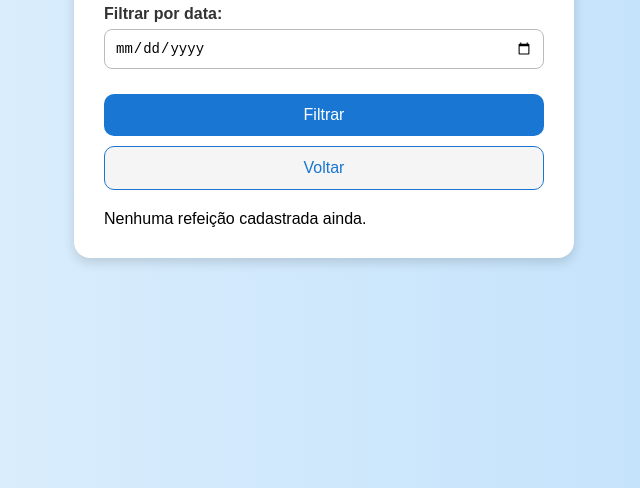
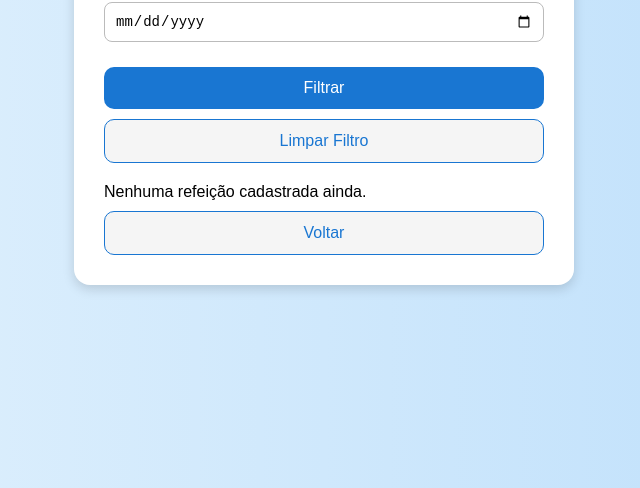
Before and after one commit to LGiugno/controle-de-comida, a plain HTML site: page refeicoespastadas.html in a window 1280 px wide. Shown: the part 312-800 px from the top of the page, without its empty margins (316-956 px from the left). Drawn offline with Linux system fonts and the light colour scheme.

Commit message:
Update refeicoespastadas.html

```diff
--- a/refeicoespastadas.html
+++ b/refeicoespastadas.html
@@ -11,14 +11,18 @@
     <div class="container">
         <h1>Refeições Passadas</h1>
 
-        <label for="dataFiltro">Filtrar por data:</label>
-        <input type="date" id="dataFiltro" name="dataFiltro">
-        <button onclick="filtrarRefeicoes()">Filtrar</button>
+        <div class="filters">
+            <label for="dataFiltro">Filtrar por data:</label>
+            <input type="date" id="dataFiltro" name="dataFiltro">
+            <button onclick="filtrarRefeicoes()">Filtrar</button>
+            <button onclick="limparFiltro()" class="secondary-button">Limpar Filtro</button>
+        </div>
+
+        <div id="listaRefeicoes"></div>
+
         <button onclick="window.location.href='usuario.html'" class="secondary-button">
             Voltar
         </button>
-
-        <div id="listaRefeicoes"></div>
     </div>
 </body>
 </html>
```
